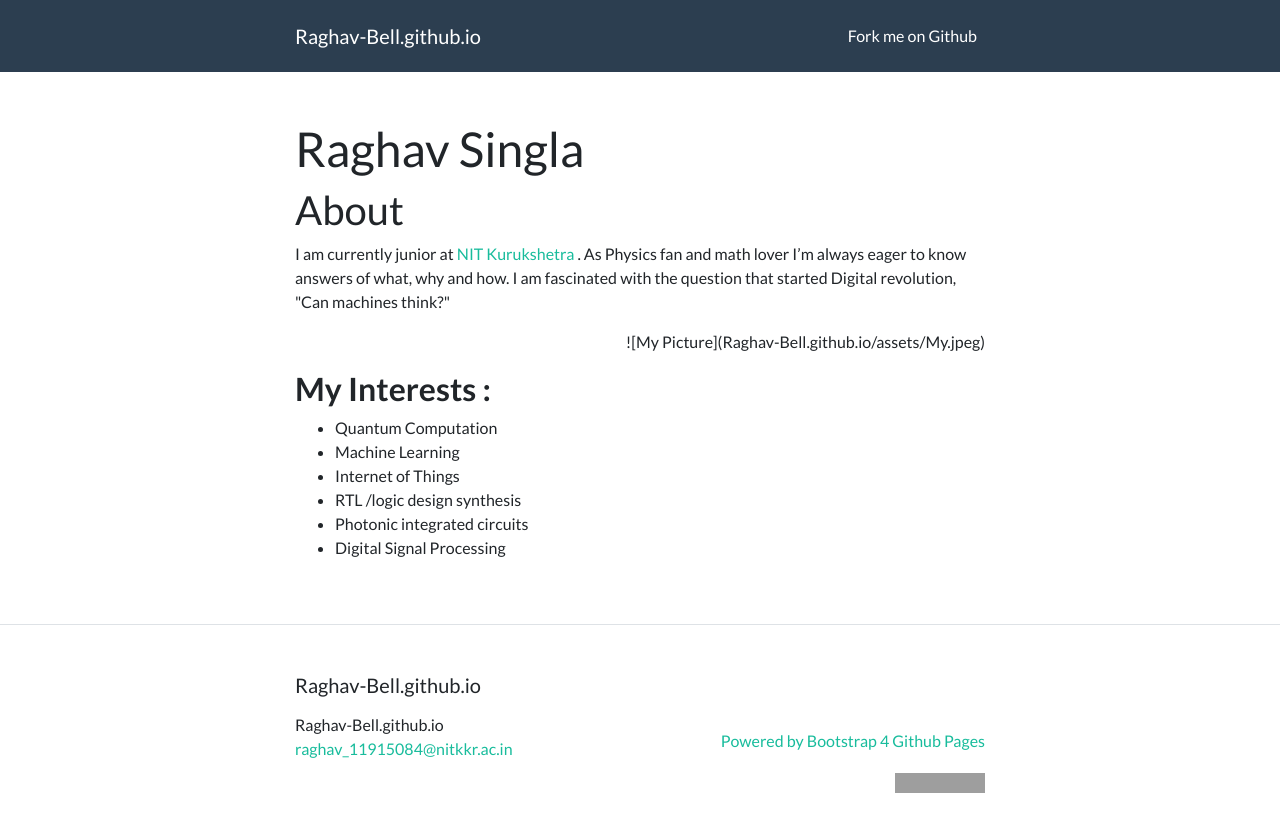
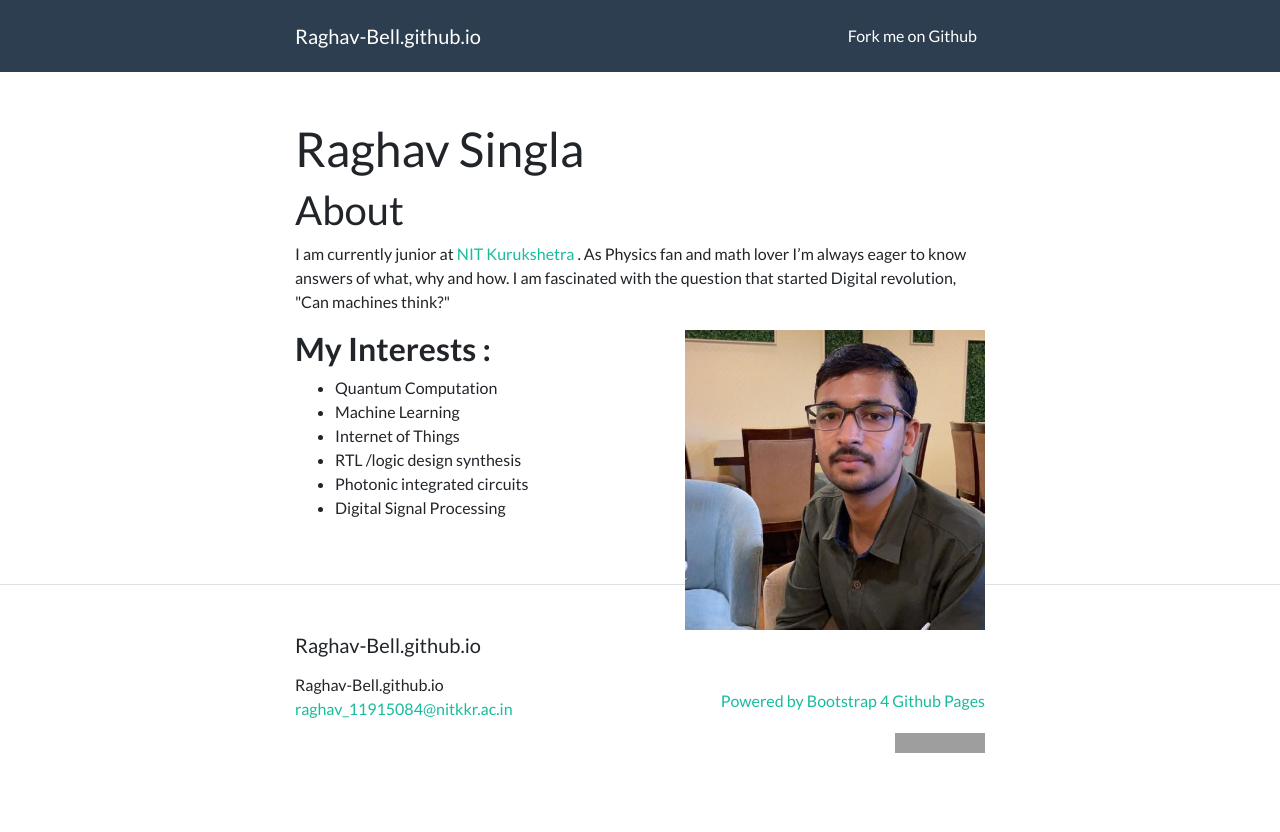
Before and after one commit to Raghav-Bell/Raghav-Bell.github.io, a Jekyll site: the page built from index.md, in a window 1280 px wide. Shown: the top 832 px of the page. Built offline with Jekyll 4.4.1, drawn with Linux system fonts in a browser that asks for light colours; grey boxes are pictures that could not be loaded.

Commit message:
Puting Image

```diff
--- a/index.md
+++ b/index.md
@@ -7,9 +7,7 @@ title: Raghav Singla
 As Physics fan and math lover I’m always eager to know answers
 of what, why and how. I am fascinated with the question that started Digital revolution, "Can machines think?"
 </p>
-<!--<img  src="/assets" alt="My picture" width="300" height="300" align="right">-->
-
-<p align="right"> ![My Picture](Raghav-Bell.github.io/assets/My.jpeg)</p>
+<img  src="/assets/My.jpeg" alt="My picture" width="300" height="300" align="right"/>
 
 <h3> <b> My  Interests : </b></h3>
 <ul>
```
